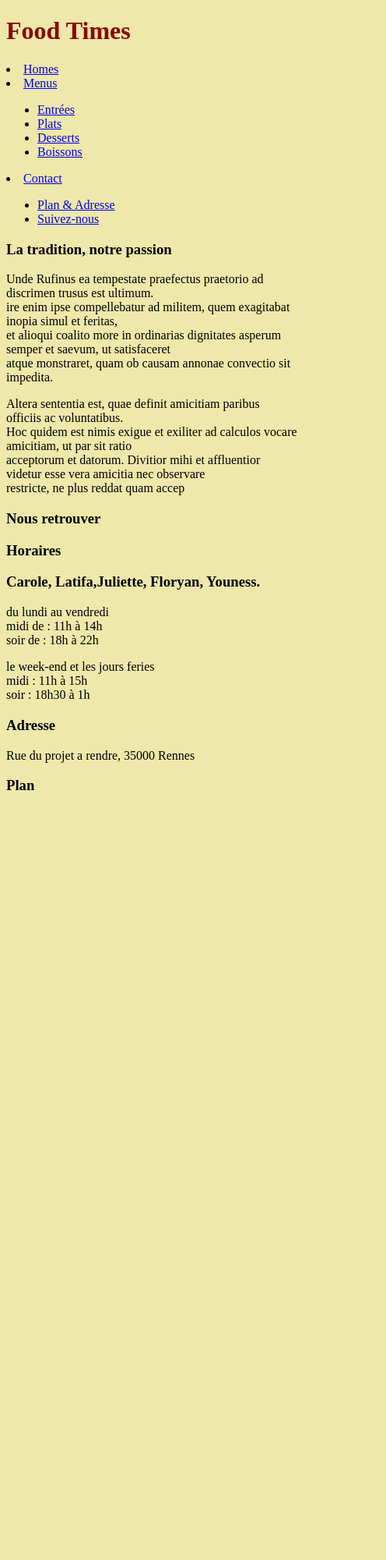
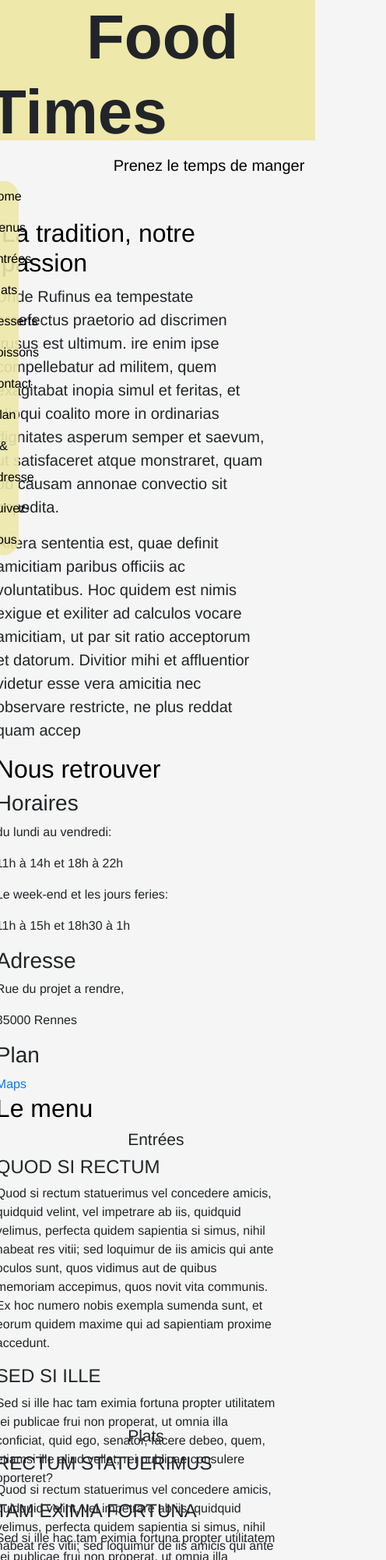
Before and after one commit to Yose216/Food_times, a plain HTML site: page Index.html in a window 390 px wide. Shown: the top 2000 px of the page at 78% size, 496 px wide, since content can reach past the window. Before the commit the page ends 1037 px from the top, so only its background shows below. Drawn offline with nearby package versions, Linux system fonts and the light colour scheme.

Commit message:
ajout des classes bootstrap

```diff
--- a/Index.css
+++ b/Index.css
@@ -1,11 +1,148 @@
-h1 {
-   color: #8B0000;
-   font-family: "Cursive";
+* {
+	font-family: Helvetica;
 }
-html {
-   background-color: #EEE8AA;
+
+body {
+	background-color: whitesmoke;
+	margin:0;
 }
-.menu {
-   background: #8B0000;
-   font-size: 16px ;
+
+header {
+	background-color: #EEE8AA;
+	height: 180px;
+	width: 100%;
+	display: inline-block;
+	padding: 0px;
 }
+
+
+strong {
+	margin-top: 20px;
+	font-size: 80px;
+	margin-left: 30%;
+	width: 85%;
+}
+
+small {
+	display: block;
+	font-size: 20px;
+	margin-left: 37%;
+	width: 85%;
+}
+
+
+h2 {
+	color: black;
+	font-size: 2em;
+	margin-left: 2%;
+}
+
+a {
+	text-decoration: none;
+}
+
+main {
+	margin-top: 100px;
+
+}
+.Menu {
+	text-align: center;
+	font-size: 16px ;
+	position: fixed;
+	top: 145;
+	right: 8;
+	background-color: rgba(238,232,170,0.9);
+	width: 10%;
+	border-radius: 20px;
+
+}
+
+.Menu a {
+	color: black;
+	text-decoration: none;
+
+}
+
+.Menu a:hover {
+	color: #8B0000;
+}
+
+.Menu li {
+	list-style: none;
+	color: black;
+	line-height: 40px;
+}
+
+h3 {
+	margin-left: 2%;
+}
+
+.bloc1 {
+	width: 70%;
+	margin-left: 2%;
+}
+
+.Horaires p {
+	margin-left: 2%;
+}
+
+.Adresse p {
+	margin-left: 2%;
+}
+
+.Adresse a {
+	margin-left: 2%;
+}
+
+.Entrees {
+	height: 280px;
+	margin-left: 2%;
+}
+
+.Entrees h3 {
+	margin-left: 35%;
+	font-family: Helvetica;
+	font-size: 21px;
+}
+
+.Entrees p {
+	width: 75%;
+
+}
+hr { /*Gere la barre de separation*/
+	width: 50%;
+	border: 2px #EEE8AA inset;
+	color: #EEE8AA;
+	margin-left: 8%;
+}
+
+.Plats {
+	height: 280px;
+	margin-left: 2%;
+	margin-top: 100px;
+}
+.Plats h3 {
+	margin-left: 35%;
+	font-family: Helvetica;
+	font-size: 21px;
+}
+
+.Plats p {
+	width: 75%;
+}
+
+.Desserts {
+	height: 280px;
+	margin-left: 2%;
+	margin-top: 100px;
+}
+
+.Desserts h3 {
+	margin-left: 35%;
+	font-family: Helvetica;
+	font-size: 21px;
+}
+
+.Desserts p {
+	width: 75%;
+}
--- a/Index.html
+++ b/Index.html
@@ -1,69 +1,126 @@
-
 <!Doctype html>
 	<html>
 		<head>
+			<link rel="stylesheet" media="screen" type="text/css" title="Index" href="Bootstrap/css/bootstrap.css"/>
 			<link rel="stylesheet" media="screen" type="text/css" title="Index" href="Index.css"/>
-			<meta charset="utf-8"></meta>
+			<meta charset="utf-8"/>
 			<title>FOOD TIMES</title>
 		</head>
 		<body>
 
+			<div class="row">
 			<header>
 
-				<h1>Food Times</h1>
-				<div class "menu">
-				<li><a href="#">Homes</a></li>
-				<li><a href="#">Menus</a>
-					<ul class="sousMenu">
-                                        <li><a href="#">Entrées</a></li>
-                                        <li><a href="#">Plats</a></li>
-					<li><a href="#">Desserts</a></li>
-					<li><a href="#">Boissons</a></li>
-                                </ul>
-                        	</li>
-				<li><a href="#">Contact</a>
-                                <ul class="sousContact">
-                                        <li><a href="#">Plan & Adresse</a></li>
-                                        <li><a href="#">Suivez-nous</a></li>
-                                </ul>
-                        	</li>
+				<h1 id="Home" class="page-header"><strong>Food Times</strong></h1>
+				<h2><small>Prenez le temps de manger</small></h2>
+				<div class="Menu" class="col-md-2">
+					<li><a href="#Home">Home</a></li>
+					<li><a href="#Menus">Menus</a></li>
+					<li><a href="#Entrées">Entrées</a></li>
+					<li><a href="#Plats">Plats</a></li>
+					<li><a href="#Desserts">Desserts</a></li>
+					<li><a href="#Boissons">Boissons</a></li>
+					<li><a href="#Contact">Contact</a>
+                                        <li><a href="#Plan">Plan & Adresse</a></li>
+                                        <li><a href="#Suivez-nous">Suivez-nous</a></li>
 				</div>
 			</header>
 
 			<main>
 
-				<h3> La tradition, notre passion </h3>
+				<div class="Home" class="col-md-9">
+					<div class="bloc1">
+					<h2> La tradition, notre passion </h2>
+
+						<p class="lead">Unde Rufinus ea tempestate praefectus praetorio ad discrimen trusus est ultimum.
+		 				ire enim ipse compellebatur ad militem, quem exagitabat inopia simul et feritas,
+		 				et alioqui coalito more in ordinarias dignitates asperum semper et saevum, ut satisfaceret
+		 				atque monstraret, quam ob causam annonae convectio sit impedita.</p>
+
+						<p class="lead">Altera sententia est, quae definit amicitiam paribus officiis ac voluntatibus.
+		 				Hoc quidem est nimis exigue et exiliter ad calculos vocare amicitiam, ut par sit ratio
+		 				acceptorum et datorum. Divitior mihi et affluentior videtur esse vera amicitia nec observare
+		 				restricte, ne plus reddat quam accep</p>
+					</div>
+
+					<h2> Nous retrouver </h2>
+					<div class="Horaires">
+					<h3>Horaires</h3>
+			 			<p>du lundi au vendredi:</p><p> 11h à 14h et 18h à 22h </p>
+						<p class="week">Le week-end et les jours feries:<p/><p>  11h à 15h et 18h30 à 1h </p>
+					</div>
+					<div class="Adresse">
+					<h3>Adresse</h3>
+			 		<p>Rue du projet a rendre,</p>
+					<p>35000 Rennes</p>
+
+					<h3> Plan </h3>
+
+					<a href ="Google.map">Maps</a>
+					</div>
+				</div>
+
+				<div class="Menus" class="col-md-9">
+					<h2 id="Menus">Le menu</h2>
+
+					<div class="Entrees"><h3 id="Entrées">Entrées</h3>
+						<h4 class="text-uppercase">Quod si rectum</h4>
+							<p>Quod si rectum statuerimus vel concedere amicis, quidquid velint, vel impetrare ab 								iis, quidquid velimus, perfecta quidem sapientia si simus, nihil habeat res vitii; sed 								loquimur de iis amicis qui ante oculos sunt, quos vidimus aut de quibus memoriam 								accepimus, quos novit vita communis. Ex hoc numero nobis exempla sumenda sunt, et eorum 							quidem maxime qui ad sapientiam proxime accedunt.</p>
 
 
-		<p>Unde Rufinus ea tempestate praefectus praetorio ad discrimen trusus est ultimum.</br>
-		 ire enim ipse compellebatur ad militem, quem exagitabat inopia simul et feritas, </br>
-		 et alioqui coalito more in ordinarias dignitates asperum semper et saevum, ut satisfaceret</br>
-		 atque monstraret, quam ob causam annonae convectio sit impedita.</p>
-
-		<p>Altera sententia est, quae definit amicitiam paribus officiis ac voluntatibus.</br>
-		 Hoc quidem est nimis exigue et exiliter ad calculos vocare amicitiam, ut par sit ratio</br>
-		 acceptorum et datorum. Divitior mihi et affluentior videtur esse vera amicitia nec observare</br>
-		 restricte, ne plus reddat quam accep</p>
+						<h4 class="text-uppercase">Sed si ille</h4>
+							<p>Sed si ille hac tam eximia fortuna propter utilitatem rei publicae frui non 								properat, ut omnia illa conficiat, quid ego, senator, facere debeo, quem, etiamsi ille 								aliud vellet, rei publicae consulere oporteret?</p>
 
 
-		<h3> Nous retrouver </h3>
-			<h3> Horaires <h3>
-			<h3>Carole, Latifa,Juliette, Floryan, Youness.</h3>
-			<p> du lundi au vendredi </br>
-			midi de : 11h à 14h </br>
-			soir de : 18h à 22h </p>
-			<p> le week-end et les jours feries </br>
-			midi : 11h à 15h </br>
-			soir : 18h30 à 1h </p>
+						<h4 class="text-uppercase">tam eximia fortuna</h4>
+							<p>Sed si ille hac tam eximia fortuna propter utilitatem rei publicae frui non 								properat, ut omnia illa conficiat, quid ego, senator, facere debeo, quem, etiamsi ille 								aliud vellet, rei publicae consulere oporteret?</p>
+						<hr/>
+					</div>
 
-			<h3> Adresse </h3>
-			 <p> Rue du projet a rendre, 35000 Rennes </p>
+					<div class="Plats" class="col-md-9">
+						<h3 id="Plats">Plats</h3>
 
-			<h3> Plan </h3>
-
-			<a href =" Google.map " /a>
+							<h4 class="text-uppercase">rectum statuerimus</h4>
+								<p>Quod si rectum statuerimus vel concedere amicis, quidquid velint, vel impetrare ab 								iis, quidquid velimus, perfecta quidem sapientia si simus, nihil habeat res vitii; sed 								loquimur de iis amicis qui ante oculos sunt, quos vidimus aut de quibus memoriam 								accepimus, quos novit vita communis. Ex hoc numero nobis exempla sumenda sunt, et eorum 							quidem maxime qui ad sapientiam proxime accedunt.</p>
 
 
-			</main>
+							<h4 class="text-uppercase">illa conficiat</h4>
+								<p>Sed si ille hac tam eximia fortuna propter utilitatem rei publicae frui non 								properat, ut omnia illa conficiat, quid ego, senator, facere debeo, quem, etiamsi ille 								aliud vellet, rei publicae consulere oporteret?</p>
 
-			</html>
+
+							<h4 class="text-uppercase">vita communis</h4>
+								<p>de iis amicis qui ante oculos sunt, quos vidimus aut de quibus memoriam 								accepimus, quos novit vita communis. Ex hoc numero nobis exempla sumenda sunt, et eorum 							quidem maxime qui ad sapientiam proxime accedunt.</p>
+							<hr/>
+					</div>
+
+					<div class="Desserts" class="col-md-9">
+						<h3 id="Desserts">Desserts</h3>
+
+						<h4 class="text-uppercase">consulere oporteret</h4>
+								<p>Sed si ille hac tam eximia fortuna propter utilitatem rei publicae frui non 								properat, ut omnia illa conficiat, quid ego, senator, facere debeo, quem, etiamsi ille 								aliud vellet, rei publicae consulere oporteret?</p>
+
+						<h4 class="text-uppercase">Divitior mihi et</h4>
+								<p>nimis exigue et exiliter ad calculos vocare amicitiam, ut par sit ratio
+		 				acceptorum et datorum. Divitior mihi et affluentior videtur esse vera amicitia nec observare
+		 				restricte, ne plus reddat quam accep</p>
+
+						<h4 class="text-uppercase">GGGJHGKJHKJH</h4>
+								<p>cjdijcoidjciodjciojcoidjciodjciodjciodjcoidjcoidjcidjciodjcoicjoidjcoidcjoijc
+								djoidjcoidjoidjoivjiovjoidjvoiiijjjjjjjjjjjjjjjjjjjjjjjjjjjjjjjjjjjjjjjjjjjjjjjj
+								lllllllllllllllllllllllllllllllllllllllllllllllllllllllllllllllllllllll</p>
+					</div>
+					<hr/>
+
+					<div class="Boissons" class="col-md-9">
+						<h3 id="Boissons">Boissons</h3>
+						<ul>
+							<li>gdghddhuc</li>
+							<li>cnidbcdbch</li>
+							<li>cyugcuydcuyd</li>
+							<li>ijsnijsxjs</li>
+						</ul>
+					</div>
+</div>				</div>
+</body>
+</main>
+</html>
```
